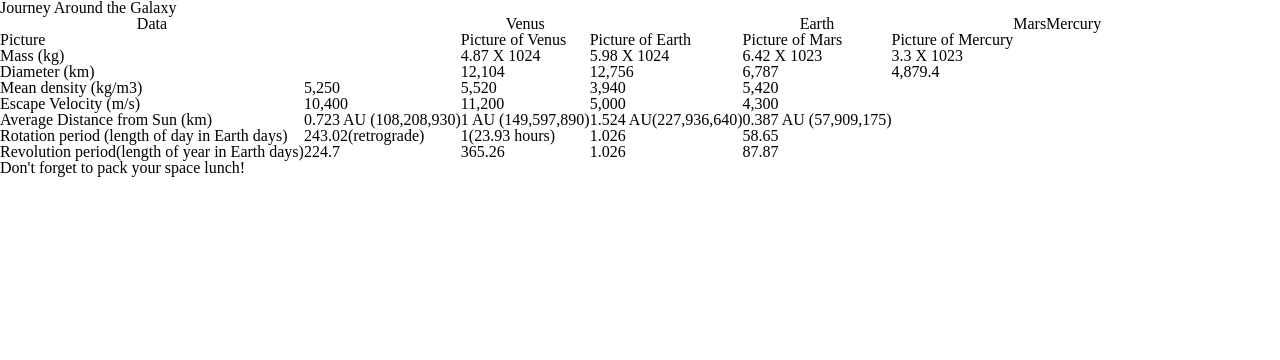
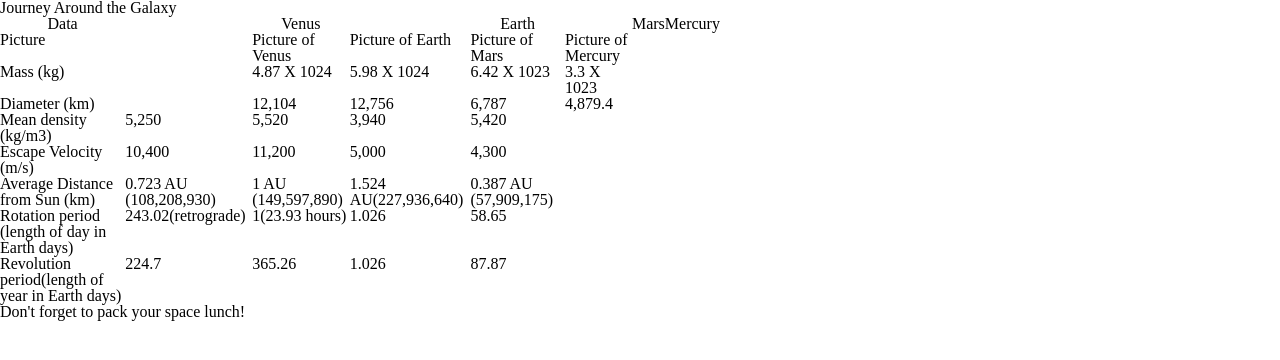
Before and after one commit to djetton6/Lab-5, a plain HTML site: page index.html in a window 1280 px wide. Drawn offline with Linux system fonts and the light colour scheme.

Commit message:
Update style.css

```diff
--- a/style.css
+++ b/style.css
@@ -46,3 +46,7 @@ table {
 	border-collapse: collapse;
 	border-spacing: 0;
 }
+table {
+	width:720px;
+	border-spacing:automatic;
+}
```
